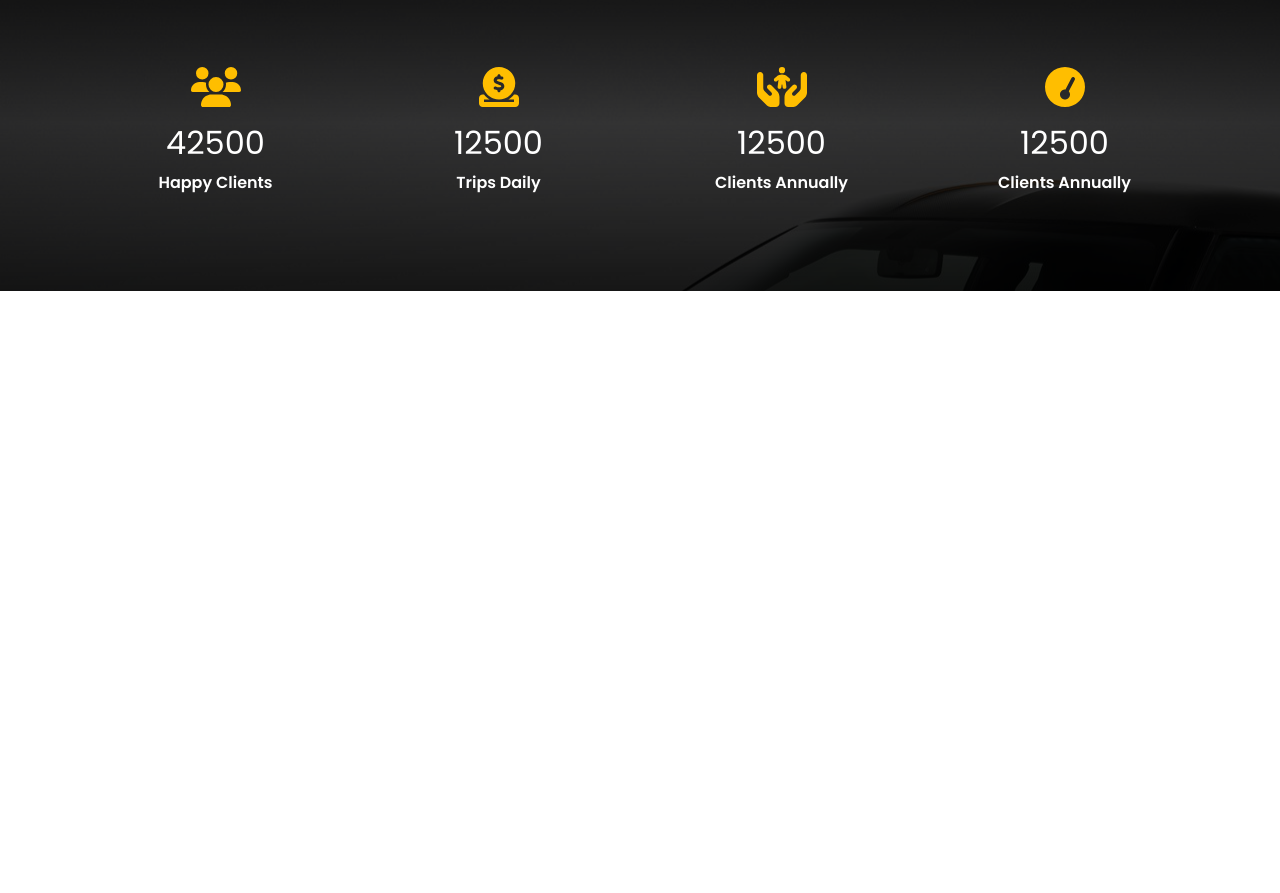
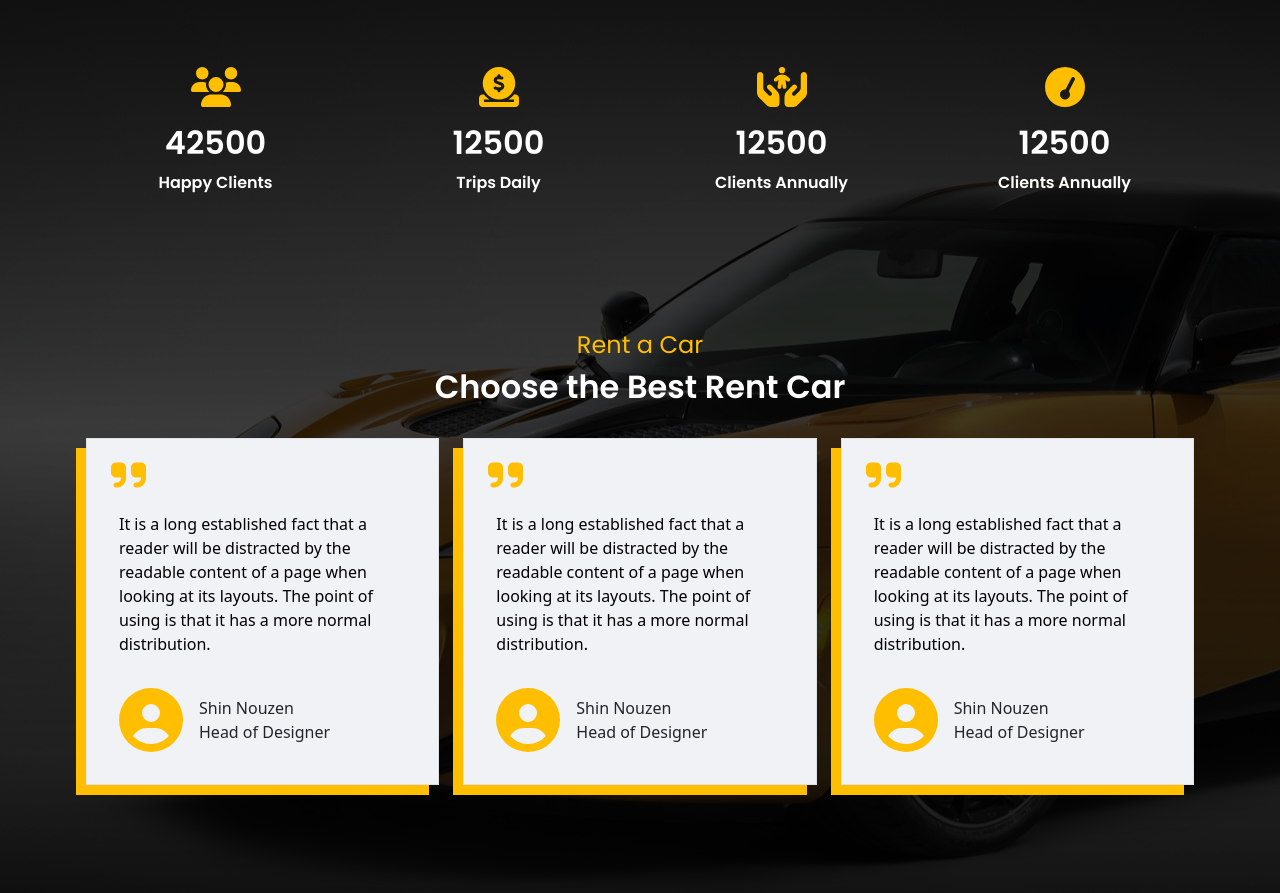
Before and after one commit to JCciasico/Car-Rental, a Vue app: page / in a window 1280 px wide. Shown: the part 4220-5113 px from the top of the page. Before the commit the page ends 4511 px from the top, so only its background shows below. Built offline with nearby package versions, Linux system fonts and the light colour scheme; a web font is replaced by a local one; what vue-scroll-reveal would draw is missing.

Commit message:
chore: added card users

```diff
--- a/src/components/DashBoard.vue
+++ b/src/components/DashBoard.vue
@@ -23,6 +23,63 @@
                 <span id="dash-text">Clients Annually</span>
             </div>
         </div>
+        <div class="row gx-4 box-body">
+            <div class="text-center p-4">
+                <h4>Rent a Car</h4>
+                <h2>Choose the Best Rent Car</h2>
+            </div>
+            <div class="col-lg col-md-12 col-sm-12 box-item">
+                <div class="border box-1">
+                    <i class="fa-solid fa-quote-right icon-1"></i>
+                    <p class="text-des">It is a long established fact that a reader will be distracted by the readable content of a page when looking at its layouts. The point of using
+                        is that it has a more normal distribution.
+                    </p>
+                    <div class="profile-body d-flex align-items-center">
+                        <div class="pic p-3">
+                            <i class="fa-solid fa-circle-user icon-profile"></i>
+                        </div>
+                        <div class="profile-info">
+                            <span>Shin Nouzen</span>
+                            <span>Head of Designer</span>
+                        </div>
+                    </div>
+                </div>
+            </div>
+            <div class="col-lg col-md-12 col-sm-12 box-item">
+                <div class="border box-1">
+                    <i class="fa-solid fa-quote-right icon-1"></i>
+                    <p class="text-des">It is a long established fact that a reader will be distracted by the readable content of a page when looking at its layouts. The point of using
+                        is that it has a more normal distribution.
+                    </p>
+                    <div class="profile-body d-flex align-items-center">
+                        <div class="pic p-3">
+                            <i class="fa-solid fa-circle-user icon-profile"></i>
+                        </div>
+                        <div class="profile-info">
+                            <span>Shin Nouzen</span>
+                            <span>Head of Designer</span>
+                        </div>
+                    </div>
+                </div>
+            </div>
+            <div class="col-lg col-md-12 col-sm-12 box-item">
+                <div class="border box-1">
+                    <i class="fa-solid fa-quote-right icon-1"></i>
+                    <p class="text-des">It is a long established fact that a reader will be distracted by the readable content of a page when looking at its layouts. The point of using
+                        is that it has a more normal distribution.
+                    </p>
+                    <div class="profile-body d-flex align-items-center">
+                        <div class="pic p-3">
+                            <i class="fa-solid fa-circle-user icon-profile"></i>
+                        </div>
+                        <div class="profile-info">
+                            <span>Shin Nouzen</span>
+                            <span>Head of Designer</span>
+                        </div>
+                    </div>
+                </div>
+            </div>
+        </div>
     </div>
   </section>
 </template>
@@ -44,6 +101,7 @@ export default {
 h2{
     color: white;
     font-family: 'Poppins','sans-serif';
+    font-weight: 600;
 }
 #dash-text{
     color: white;
@@ -53,4 +111,40 @@ h2{
 .dash-body{
     padding: 5rem 0;
 }
+.box-body{
+    padding: 2rem 0;
+}
+.box-item{
+    margin-bottom: 60px;
+}
+.box-1{
+    background-color: #f1f2f6;
+    box-shadow: -10px 10px #ffbe00;
+}
+.icon-1{
+    color: #ffbe00;
+    font-size: 2.5em;
+    padding: 1rem 1.5rem;
+}
+h4{
+    color: #ffbe00;
+    font-family: 'Poppins','sans-serif';
+}
+.text-des{
+    padding: 0 2rem;
+    color: black;
+}
+.icon-profile{
+    font-size: 4em;
+    color: #ffbe00;
+}
+.profile-info{
+    display: flex;
+    align-items: start;
+    flex-direction: column;
+}
+.profile-body{
+    padding-bottom: 1rem;
+    padding-left: 1rem;
+}
 </style>
```
